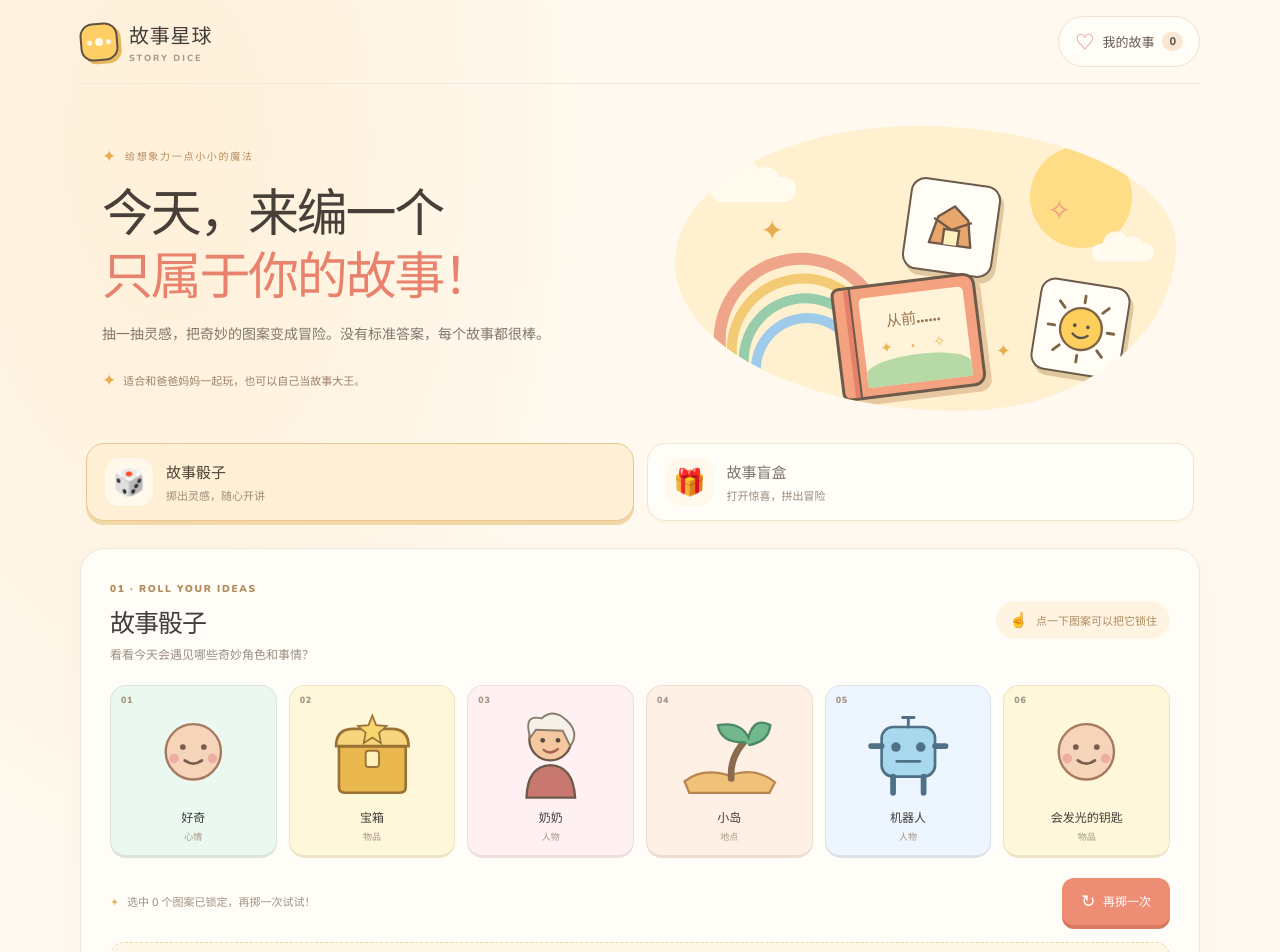
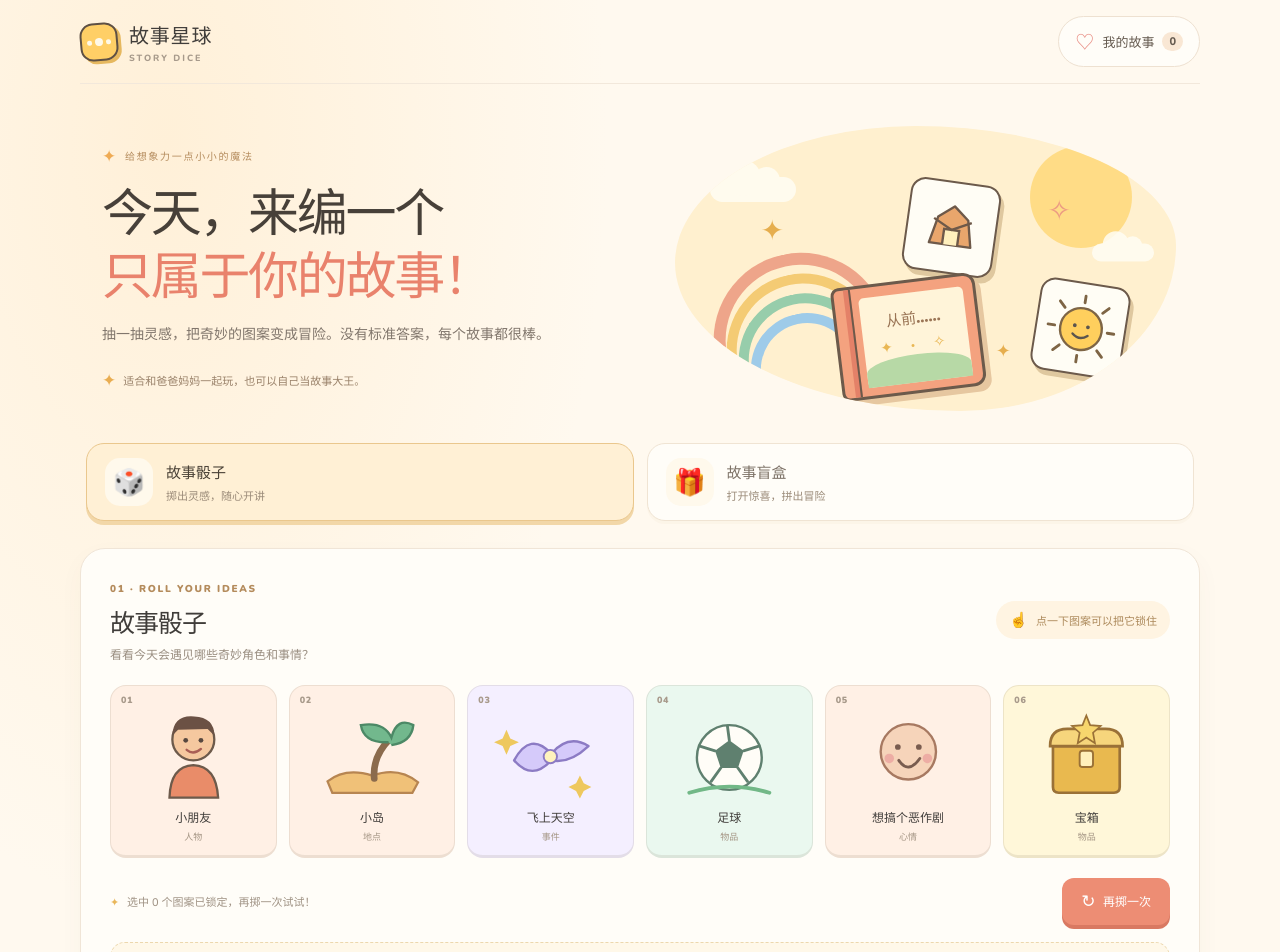
Before and after one commit to richenren/StoryDice, a Vue app: page / in a window 1280 px wide. Shown: the top 952 px of the page. Built offline with nearby package versions, Linux system fonts and the light colour scheme.

Commit message:
feat: guarantee core story elements and allow category repeats

```diff
--- a/src/App.vue
+++ b/src/App.vue
@@ -37,26 +37,42 @@ function sampleCards(count, excluded = []) {
   }
   return result
 }
+const requiredDiceCategories = ['人物', '地点', '事件', '物品']
+
 function rollDice() {
   const fixed = diceCards.value.filter(card => lockedIds.value.includes(card.id))
-  const next = sampleCards(diceCount - fixed.length, fixed.map(card => card.id))
+  const selectedIds = fixed.map(card => card.id)
+  const next = []
 
-  // 每次骰子组合至少出现一个故事角色，帮助低龄孩子更容易开始讲故事。
-  if (![...fixed, ...next].some(card => card.category === '人物') && next.length > 0) {
-    const availableCharacters = iconLibrary.filter(
-      card => card.category === '人物' && !fixed.some(item => item.id === card.id)
+  // 每组骰子至少包含人物、地点、事件和物品；剩余位置自由抽取，允许类别重复。
+  // 同一组中不重复出现完全相同的图案。
+  for (const category of requiredDiceCategories) {
+    if (fixed.some(card => card.category === category)) continue
+    if (next.length >= diceCount - fixed.length) break
+
+    const candidates = iconLibrary.filter(
+      card => card.category === category && !selectedIds.includes(card.id)
     )
-    if (availableCharacters.length) {
-      next[next.length - 1] = availableCharacters[Math.floor(Math.random() * availableCharacters.length)]
+    if (candidates.length) {
+      const picked = candidates[Math.floor(Math.random() * candidates.length)]
+      next.push(picked)
+      selectedIds.push(picked.id)
     }
   }
 
-  diceCards.value = [...fixed, ...next]
+  const remaining = sampleCards(diceCount - fixed.length - next.length, selectedIds)
+  diceCards.value = [...fixed, ...next, ...remaining].slice(0, diceCount)
 }
 function toggleLock(id) {
-  lockedIds.value = lockedIds.value.includes(id)
-    ? lockedIds.value.filter(item => item !== id)
-    : [...lockedIds.value, id]
+  if (lockedIds.value.includes(id)) {
+    lockedIds.value = lockedIds.value.filter(item => item !== id)
+    return
+  }
+  if (lockedIds.value.length >= 3) {
+    notice.value = '最多锁定 3 个图案，这样每次还能抽到新的故事元素哦！'
+    return
+  }
+  lockedIds.value = [...lockedIds.value, id]
 }
 function rollBox(categoryId) {
   const category = blindboxCategories.find(item => item.id === categoryId)
@@ -219,6 +235,18 @@ loadStories()
               <g v-else-if="card.id === 'ball'">
                 <circle cx="60" cy="54" r="34" fill="#fffdf7" stroke="#5f806f" stroke-width="2.5"/><path d="M60 36L75 47L69 65H51L45 47Z" fill="#5f806f"/><path d="M60 36L58 21M75 47L91 42M69 65L79 79M51 65L41 79M45 47L29 42" stroke="#5f806f" stroke-width="3" stroke-linecap="round"/><path d="M18 91Q60 78 102 91" fill="none" stroke="#72b887" stroke-width="4" stroke-linecap="round"/>
               </g>
+              <g v-else-if="card.id === 'book'">
+                <path d="M20 25Q40 17 59 29V88Q40 76 20 84Z" fill="#ef9d83" stroke="#9a6656" stroke-width="2.7" stroke-linejoin="round"/><path d="M59 29Q79 17 100 25V84Q79 76 59 88Z" fill="#fff0c9" stroke="#9a6656" stroke-width="2.7" stroke-linejoin="round"/><path d="M59 29V88" stroke="#9a6656" stroke-width="2.5"/><path d="M31 40Q42 37 49 42M31 51Q42 48 49 53M70 41Q82 36 91 40M70 52Q82 47 91 51" stroke="#bf7c68" stroke-width="2.5" stroke-linecap="round"/><path d="M80 8L84 17L94 18L87 25L89 35L80 30L71 35L73 25L66 18L76 17Z" fill="#f0c65e"/>
+              </g>
+              <g v-else-if="card.id === 'key'">
+                <circle cx="38" cy="42" r="20" fill="#ffda77" stroke="#a17a3d" stroke-width="3"/><circle cx="38" cy="42" r="8" fill="#fff9e9" stroke="#a17a3d" stroke-width="2.5"/><path d="M54 55L88 89L99 78L91 70L99 62L87 50L79 58L68 47Z" fill="#ffda77" stroke="#a17a3d" stroke-width="3" stroke-linejoin="round"/><path d="M72 65L80 57" stroke="#fff2bf" stroke-width="3" stroke-linecap="round"/><path d="M84 15L87 22L95 25L87 28L84 36L81 28L73 25L81 22Z" fill="#e8ad52"/>
+              </g>
+              <g v-else-if="card.id === 'umbrella'">
+                <path d="M15 50Q18 17 60 15Q102 17 105 50Q93 41 82 50Q71 40 60 50Q48 40 37 50Q26 41 15 50Z" fill="#8fc5ed" stroke="#5b89b4" stroke-width="2.7" stroke-linejoin="round"/><path d="M60 18V79Q60 92 72 88Q78 85 75 78" fill="none" stroke="#8b6c55" stroke-width="4" stroke-linecap="round"/><path d="M33 61L29 70M87 61L83 70" stroke="#6da6d7" stroke-width="3" stroke-linecap="round"/><path d="M34 35L40 42M60 27V39M84 35L78 42" stroke="#fff4d6" stroke-width="3" stroke-linecap="round"/>
+              </g>
+              <g v-else-if="card.id === 'backpack'">
+                <path d="M39 29V23Q39 12 51 12H69Q81 12 81 23V29" fill="none" stroke="#a86d7a" stroke-width="5" stroke-linecap="round"/><rect x="27" y="27" width="66" height="65" rx="15" fill="#f0a9bc" stroke="#a86d7a" stroke-width="2.7"/><rect x="38" y="53" width="44" height="27" rx="8" fill="#ffdfaa" stroke="#a86d7a" stroke-width="2.5"/><path d="M27 45H18V75H28M92 45H101V75H92" fill="none" stroke="#a86d7a" stroke-width="3.5" stroke-linecap="round"/><circle cx="60" cy="66" r="4" fill="#a86d7a"/><path d="M60 62V70M56 66H64" stroke="#fff5d9" stroke-width="1.5"/>
+              </g>
               <g v-else-if="card.id === 'rain'">
                 <path d="M27 51Q13 48 18 35Q22 24 35 28Q43 9 60 22Q72 13 84 26Q102 26 102 42Q102 53 88 54Z" fill="#b8d9f6" stroke="#6b96c0" stroke-width="2.5"/><path d="M35 65L29 77M59 65L53 77M83 65L77 77" stroke="#5d9ed0" stroke-width="5" stroke-linecap="round"/><path d="M35 84L31 92M59 84L55 92M83 84L79 92" stroke="#8bbce6" stroke-width="4" stroke-linecap="round"/>
               </g>
```
